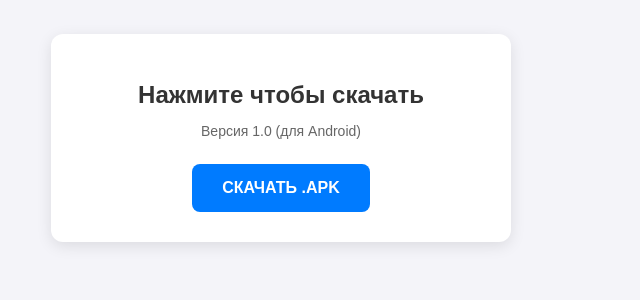
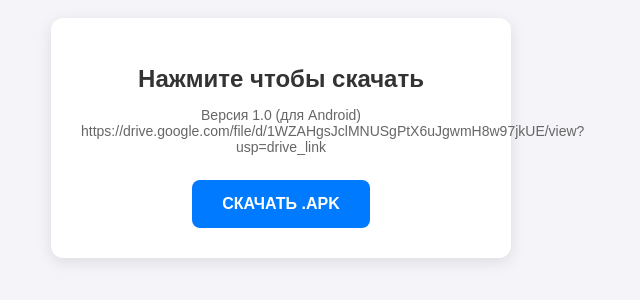
Before and after one commit to 1123df/11, a plain HTML site: page index.html in a window 1280 px wide. Shown: the part 282-582 px from the top of the page, without its empty margins (359-999 px from the left). Drawn offline with Linux system fonts and the light colour scheme.

Commit message:
Update index.html

```diff
--- a/index.html
+++ b/index.html
@@ -54,7 +54,7 @@
 
 <div class="card">
     <h1>Нажмите чтобы скачать</h1>
-    <p>Версия 1.0 (для Android)</p>
+    <p>Версия 1.0 (для Android) https://drive.google.com/file/d/1WZAHgsJclMNUSgPtX6uJgwmH8w97jkUE/view?usp=drive_link</p>
     <a href="https://drive.google.com/file/d/1WZAHgsJclMNUSgPtX6uJgwmH8w97jkUE/view?usp=drive_link" class="btn" download>СКАЧАТЬ .APK</a>
 </div>
 
```
